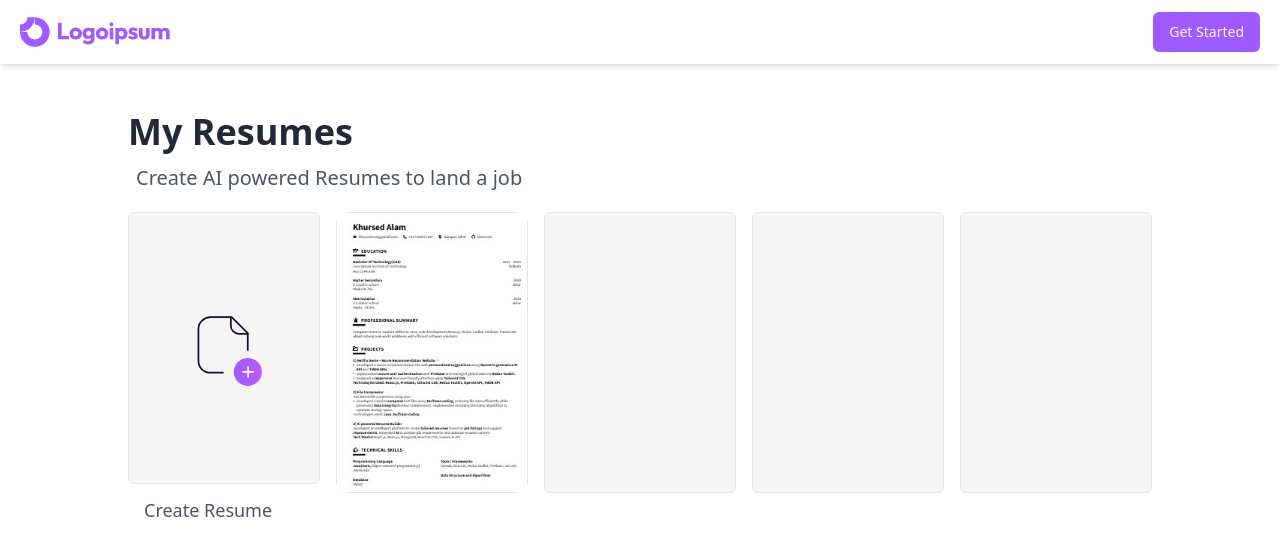
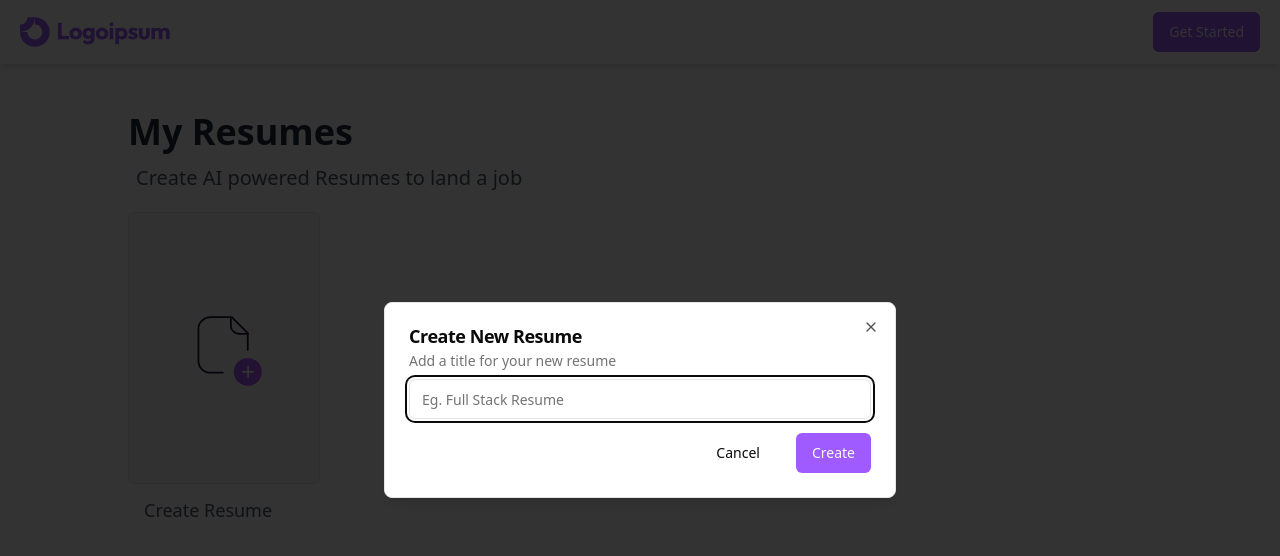
Before and after one commit to khursed1/Career-Ride, a React (Vite) app in the folder Frontend/: page /dashboard in a window 1280 px wide. Both pictures are taken after a click on the element 224 px from the left and 348 px from the top of the page. Shown: the top 556 px of the page. Built offline with nearby package versions, Linux system fonts and the light colour scheme; no server answers; what react-simple-wysiwyg would draw is missing.

Commit message:
Added dialog and ghost button functionality

```diff
--- a/Frontend/src/components/Custom/Dashboard/AddResumsCard.jsx
+++ b/Frontend/src/components/Custom/Dashboard/AddResumsCard.jsx
@@ -1,17 +1,52 @@
-import addIcon from "../../../assets/AddResumeIcon.svg"
+/* eslint-disable react-hooks/rules-of-hooks */
+import { useState } from "react";
+import addIcon from "../../../assets/AddResumeIcon.svg";
+import {
+  Dialog,
+  DialogContent,
+  DialogDescription,
+  DialogHeader,
+  DialogTitle,
+} from "@/components/ui/dialog";
+import { Button } from "../../ui/button";
+import { Input } from "@/components/ui/input"
+
+
 const AddResumsCard = () => {
-    return (
-        <div className="">
-            <div className="pt-5">
-                <div className="p-14 py-24 border flex justify-center bg-secondary rounded-md
-             hover:scale-105 transition-all hover:shadow-md cursor-pointer h-[90%] w-48">
-                    <img src={addIcon} className=""/>
-                </div>
-                <p className="px-4 pt-3 text-lg text-gray-600">Create Resume</p>
-            </div>
+  const [openDialog, setOpenDialog] = useState(false); // ✅ useState inside component
 
+  return (
+    <div className="">
+      <div className="pt-5">
+        <div
+          className="p-14 py-24 border flex justify-center bg-secondary rounded-md
+             hover:scale-105 transition-all hover:shadow-md cursor-pointer h-[90%] w-48"
+          onClick={() => setOpenDialog(true)}
+        >
+          <img src={addIcon} alt="Add Resume" />
         </div>
-    )
-}
+
+        {/* ✅ Controlled Dialog with onOpenChange */}
+        <Dialog open={openDialog} onOpenChange={setOpenDialog}>
+          <DialogContent>
+            <DialogHeader>
+              <DialogTitle>Create New Resume</DialogTitle>
+              <DialogDescription>
+                <p>Add a title for your new resume</p>
+                <Input className="mt-2 mb-2" placeholder="Eg. Full Stack Resume" />
+              </DialogDescription>
+              <div className="flex justify-end gap-5">
+                <Button onClick={()=>setOpenDialog(false)} variant="ghost">Cancel</Button>
+                <Button>Create</Button>
+              </div>
+            </DialogHeader>
+          </DialogContent>
+        </Dialog>
+
+        <p className="px-4 pt-3 text-lg text-gray-600">Create Resume</p>
+      </div>
+    </div>
+  );
+};
 
 export default AddResumsCard;
--- a/Frontend/src/components/Custom/Dashboard/Dashboard.jsx
+++ b/Frontend/src/components/Custom/Dashboard/Dashboard.jsx
@@ -1,3 +1,4 @@
+/* eslint-disable no-unused-vars */
 import { useContext } from "react";
 import { useNavigate } from "react-router-dom";
 import resumeEg from "../../../assets/resume_eg.jpg";
@@ -5,6 +6,7 @@
 import Header from "../Header";
 import AddResumsCard from "./AddResumsCard";
 import ResumeListCard from "./ResumeListCard";
+import { Button } from "@/components/ui/button"
 
 const Dashboard = () => {
   const navigate = useNavigate();
@@ -21,10 +23,10 @@
         </p>
         <div className="flex gap-4">
           <AddResumsCard />
-          <ResumeListCard img={resumeEg} />
+          {/* <ResumeListCard img={resumeEg} />
           <ResumeListCard img={null} />
           <ResumeListCard img={null} />
-          <ResumeListCard img={null} />
+          <ResumeListCard img={null} /> */}
           {/* grid grid-cols-2 md:grid-cols-3 lg:grid-cols-5 gap-3 */}
         </div>
       </div>
--- a/Frontend/src/components/Custom/Resume/ResumePreviewSection.jsx
+++ b/Frontend/src/components/Custom/Resume/ResumePreviewSection.jsx
@@ -1,3 +1,4 @@
+/* eslint-disable no-unused-vars */
 import { useContext } from "react"
 import { ResumeInfoContext } from "../../../context/ResumeInfoContext"
 import PersonalDetailPreview from "./preview/PersonalDetailPreview";
--- a/Frontend/src/components/ui/button.jsx
+++ b/Frontend/src/components/ui/button.jsx
@@ -1,3 +1,4 @@
+/* eslint-disable react/prop-types */
 import * as React from "react"
 import { Slot } from "@radix-ui/react-slot"
 import { cva } from "class-variance-authority";
--- /dev/null
+++ b/Frontend/src/components/ui/dialog.jsx
@@ -0,0 +1,94 @@
+import * as React from "react"
+import * as DialogPrimitive from "@radix-ui/react-dialog"
+import { X } from "lucide-react"
+
+import { cn } from "@/lib/utils"
+
+const Dialog = DialogPrimitive.Root
+
+const DialogTrigger = DialogPrimitive.Trigger
+
+const DialogPortal = DialogPrimitive.Portal
+
+const DialogClose = DialogPrimitive.Close
+
+const DialogOverlay = React.forwardRef(({ className, ...props }, ref) => (
+  <DialogPrimitive.Overlay
+    ref={ref}
+    className={cn(
+      "fixed inset-0 z-50 bg-black/80 data-[state=open]:animate-in data-[state=closed]:animate-out data-[state=closed]:fade-out-0 data-[state=open]:fade-in-0",
+      className
+    )}
+    {...props} />
+))
+DialogOverlay.displayName = DialogPrimitive.Overlay.displayName
+
+const DialogContent = React.forwardRef(({ className, children, ...props }, ref) => (
+  <DialogPortal>
+    <DialogOverlay />
+    <DialogPrimitive.Content
+      ref={ref}
+      className={cn(
+        "fixed left-[50%] top-[50%] z-50 grid w-full max-w-lg translate-x-[-50%] translate-y-[-50%] gap-4 border bg-background p-6 shadow-lg duration-200 data-[state=open]:animate-in data-[state=closed]:animate-out data-[state=closed]:fade-out-0 data-[state=open]:fade-in-0 data-[state=closed]:zoom-out-95 data-[state=open]:zoom-in-95 data-[state=closed]:slide-out-to-left-1/2 data-[state=closed]:slide-out-to-top-[48%] data-[state=open]:slide-in-from-left-1/2 data-[state=open]:slide-in-from-top-[48%] sm:rounded-lg",
+        className
+      )}
+      {...props}>
+      {children}
+      <DialogPrimitive.Close
+        className="absolute right-4 top-4 rounded-sm opacity-70 ring-offset-background transition-opacity hover:opacity-100 focus:outline-none focus:ring-2 focus:ring-ring focus:ring-offset-2 disabled:pointer-events-none data-[state=open]:bg-accent data-[state=open]:text-muted-foreground">
+        <X className="h-4 w-4" />
+        <span className="sr-only">Close</span>
+      </DialogPrimitive.Close>
+    </DialogPrimitive.Content>
+  </DialogPortal>
+))
+DialogContent.displayName = DialogPrimitive.Content.displayName
+
+const DialogHeader = ({
+  className,
+  ...props
+}) => (
+  <div
+    className={cn("flex flex-col space-y-1.5 text-center sm:text-left", className)}
+    {...props} />
+)
+DialogHeader.displayName = "DialogHeader"
+
+const DialogFooter = ({
+  className,
+  ...props
+}) => (
+  <div
+    className={cn("flex flex-col-reverse sm:flex-row sm:justify-end sm:space-x-2", className)}
+    {...props} />
+)
+DialogFooter.displayName = "DialogFooter"
+
+const DialogTitle = React.forwardRef(({ className, ...props }, ref) => (
+  <DialogPrimitive.Title
+    ref={ref}
+    className={cn("text-lg font-semibold leading-none tracking-tight", className)}
+    {...props} />
+))
+DialogTitle.displayName = DialogPrimitive.Title.displayName
+
+const DialogDescription = React.forwardRef(({ className, ...props }, ref) => (
+  <DialogPrimitive.Description
+    ref={ref}
+    className={cn("text-sm text-muted-foreground", className)}
+    {...props} />
+))
+DialogDescription.displayName = DialogPrimitive.Description.displayName
+
+export {
+  Dialog,
+  DialogPortal,
+  DialogOverlay,
+  DialogClose,
+  DialogTrigger,
+  DialogContent,
+  DialogHeader,
+  DialogFooter,
+  DialogTitle,
+  DialogDescription,
+}
--- a/Frontend/src/components/ui/input.jsx
+++ b/Frontend/src/components/ui/input.jsx
@@ -1,3 +1,4 @@
+/* eslint-disable react/prop-types */
 import * as React from "react"
 
 import { cn } from "@/lib/utils"
--- a/Frontend/src/index.css
+++ b/Frontend/src/index.css
@@ -1,3 +1,4 @@
+
 @tailwind base;
 @tailwind components;
 @tailwind utilities;
--- a/Frontend/vite.config.js
+++ b/Frontend/vite.config.js
@@ -1,3 +1,4 @@
+/* eslint-disable no-undef */
 import path from "path"
 import react from "@vitejs/plugin-react"
 import { defineConfig } from "vite"
```
Also changed, not shown: Frontend/package.json (+5 -2 lines), 1 other file (tests, documents, lock files or other folders).
